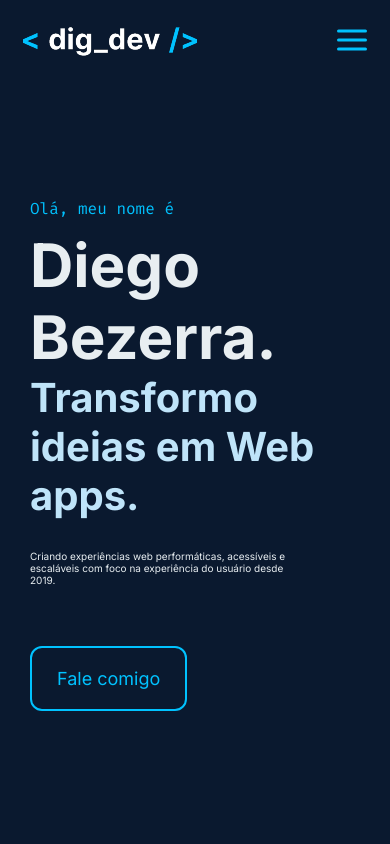
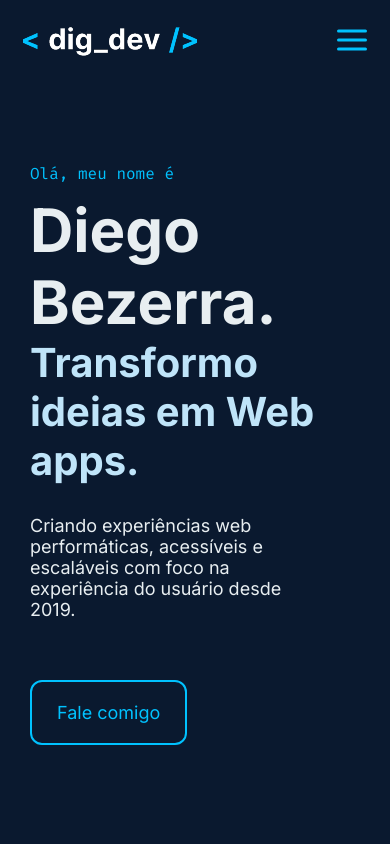
Before and after one commit to Digbezerra/portfolio-v1, a React (Vite) app: page / in a window 390 px wide. Shown: the top 844 px of the page. Built offline with nearby package versions, Linux system fonts and the light colour scheme.

Commit message:
Font-size bigger, min-height content

```diff
--- a/src/styles/index.css
+++ b/src/styles/index.css
@@ -106,10 +106,6 @@ button {
   background: none;
   cursor: pointer;
 }
-
-/* p {
-  font-size: var(--font-size-md);
-} */
 
 article,
 aside,
--- a/src/styles/queries.css
+++ b/src/styles/queries.css
@@ -38,6 +38,9 @@
 /**************************/
 
 @media (max-width: 59em) {
+  p {
+    font-size: var(--font-size-lg);
+  }
   .projects__grid {
     grid-template-columns: repeat(2, 1fr);
   }
@@ -243,6 +246,7 @@
   .featured__description--container,
   .featured__description--container--left {
     width: 100%;
+    min-height: 70%;
   }
 
   .featured__description--container--left {
```
